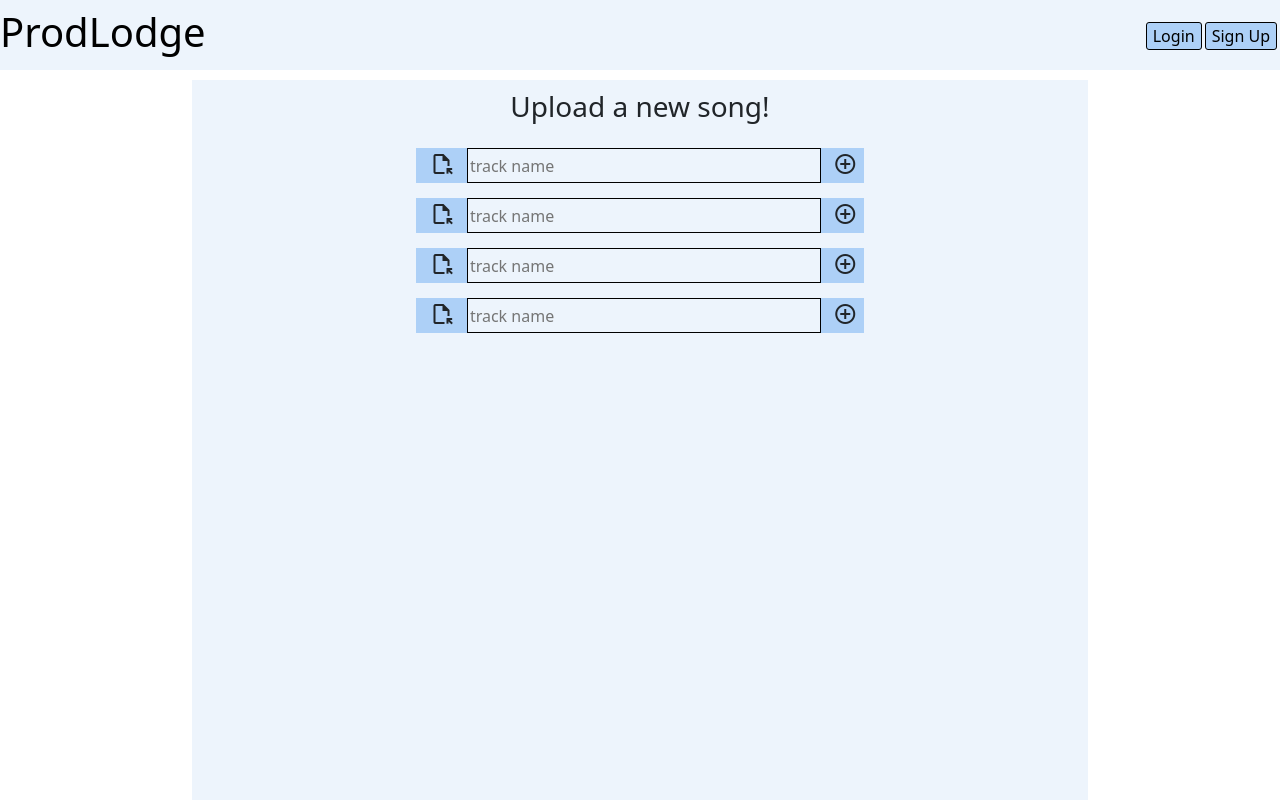
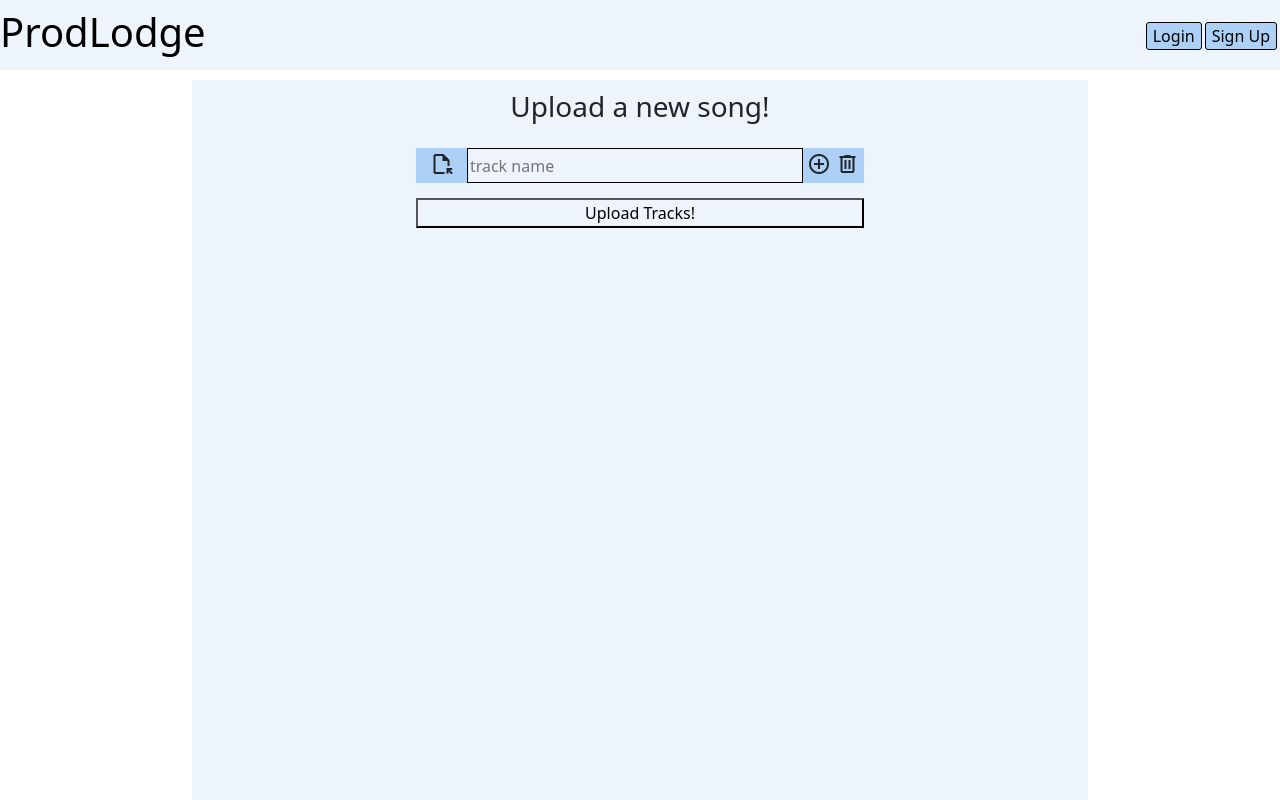
Before and after one commit to AmanKoua/ProdLodge, a React (Vite) app in the folder Frontend/: page /newSong in a window 1280 px wide. Shown: the top 800 px of the page. Built offline with nearby package versions, Linux system fonts and the light colour scheme.

Commit message:
File uploading work in progress

```diff
--- a/Frontend/src/components/SongUploadContainer.tsx
+++ b/Frontend/src/components/SongUploadContainer.tsx
@@ -1,8 +1,20 @@
 import React from "react";
-import { useState } from "react";
+import { useState, useEffect } from "react";
 import CSS from "csstype";
 
-const SongUploadContainer = () => {
+interface Props {
+  idx: number;
+  songUploadData: Object[];
+  addTrack: () => void;
+  setSongUploadData: (val: any) => void;
+}
+
+const SongUploadContainer = ({
+  idx,
+  songUploadData,
+  addTrack,
+  setSongUploadData, // song upload data will be modified by reference
+}: Props) => {
   const [trackName, setTrackName] = useState("");
 
   const SonguploadContainerStyle: CSS.Properties = {
@@ -25,7 +37,16 @@ const SongUploadContainer = () => {
 
   const AddCircleContainerStyle: CSS.Properties = {
     // position: "relative",
-    marginLeft: "2.8%",
+    marginLeft: "1%",
+    marginTop: "0.8%",
+    height: "65%",
+    // backgroundColor: "red",
+  };
+
+  const DeleteIconContainerStyle: CSS.Properties = {
+    // position: "relative",
+    marginLeft: "1%",
+    marginRight: "1%",
     marginTop: "0.8%",
     height: "65%",
     // backgroundColor: "red",
@@ -49,8 +70,26 @@ const SongUploadContainer = () => {
     width: "2%",
   };
 
+  useEffect(() => {
+    // Update track name in input field when page is loaded (add or delete a track)
+    setTrackName(songUploadData[idx].trackName);
+  }, [songUploadData]);
+
+  const deleteTrack = () => {
+    if (songUploadData.length === 1) {
+      return;
+    }
+
+    const temp = [...songUploadData];
+    temp.splice(idx, 1);
+
+    setSongUploadData(temp);
+  };
+
   const editTrackName = (e: React.ChangeEvent<HTMLInputElement>) => {
     setTrackName(e.target.value);
+    songUploadData[idx].trackName = e.target.value;
+    // setSongUploadData(songUploadData);
   };
 
   const uploadTrack = (e: React.ChangeEvent<HTMLInputElement>) => {
@@ -79,6 +118,8 @@ const SongUploadContainer = () => {
       alert("Invalid file type:")!;
       return;
     }
+
+    songUploadData[idx].file = e.target.files![0];
   };
 
   return (
@@ -90,7 +131,7 @@ const SongUploadContainer = () => {
             accept=".mp3"
             style={TrackUploadInputStyle}
             onChange={uploadTrack}
-          />{" "}
+          />
           {/*Invisible file upload button*/}
           file_open
         </span>
@@ -103,8 +144,11 @@ const SongUploadContainer = () => {
         value={trackName}
         style={TrackNameInputStyle}
       ></input>
-      <div style={AddCircleContainerStyle}>
+      <div style={AddCircleContainerStyle} onClick={addTrack}>
         <span className="material-symbols-outlined">add_circle</span>
+      </div>
+      <div style={DeleteIconContainerStyle} onClick={deleteTrack}>
+        <span className="material-symbols-outlined">delete</span>
       </div>
     </div>
   );
--- a/Frontend/src/pages/NewSong.tsx
+++ b/Frontend/src/pages/NewSong.tsx
@@ -1,11 +1,25 @@
 import React from "react";
-import { useState, useEffect } from "react";
+import CSS from "csstype";
+import { useState, useEffect, useContext } from "react";
 import { useNavigate } from "react-router-dom";
+
 import SongUploadContainer from "../components/SongUploadContainer";
+import { AuthContext } from "../context/AuthContext";
 
 const NewSong = () => {
-  const [songUploadData, setSongUploadData] = useState([]); // arr of JSON objects representing tracks
+  const [songUploadData, setSongUploadData] = useState([
+    { trackName: "", file: undefined },
+  ]); // [{trackName: string, file: FileList}]
   const navigate = useNavigate();
+  let authContext = useContext(AuthContext);
+
+  const SubmitButtonStyle: CSS.Properties = {
+    width: "50%",
+    marginLeft: "auto",
+    marginRight: "auto",
+    marginTop: "15px",
+    backgroundColor: "#edf4fc",
+  };
 
   const preventPageAccess = () => {
     // DO not allow a user to access the profile page if not logged in OR if profile has yet to be set
@@ -18,7 +32,7 @@ const NewSong = () => {
 
   useEffect(() => {
     /*
-      TODO : Remove after testing is completed!
+      TODO : Remove return after testing is completed!
     */
 
     return;
@@ -26,21 +40,64 @@ const NewSong = () => {
     preventPageAccess();
   }, []);
 
+  const addTrack = () => {
+    setSongUploadData([...songUploadData, { trackName: "", file: undefined }]);
+  };
+
+  const initSongAndUploadTracks = async () => {
+    if (songUploadData.length === 0) {
+      return;
+    }
+
+    for (let i = 0; i < songUploadData.length; i++) {
+      // TODO : Finished here!
+
+      if (songUploadData[i].file === undefined) {
+        continue;
+      }
+
+      const formData = new FormData();
+
+      formData.append("track", songUploadData[i].file!);
+
+      let response = await fetch("http://localhost:8005/upload/track", {
+        method: "POST",
+        headers: {
+          "Content-type": "application/json; charset=UTF-8", // content type seems to fix CORS errors...
+          Authorization: `Bearer ${authContext.user.token}`,
+        },
+        body: formData,
+      });
+    }
+  };
+
   const generateSongUploadContainers = (): JSX.Element => {
-    return (
+    let uploadContainersFragment = (
       <>
-        <SongUploadContainer></SongUploadContainer>
-        <SongUploadContainer></SongUploadContainer>
-        <SongUploadContainer></SongUploadContainer>
-        <SongUploadContainer></SongUploadContainer>
+        {songUploadData.map((obj, idx) => {
+          return (
+            <SongUploadContainer
+              idx={idx}
+              songUploadData={songUploadData}
+              addTrack={addTrack}
+              setSongUploadData={setSongUploadData}
+              key={idx}
+            ></SongUploadContainer>
+          );
+        })}
       </>
     );
+
+    return uploadContainersFragment;
   };
 
   return (
     <div className="mainArea">
       <h3>Upload a new song!</h3>
       {generateSongUploadContainers()}
+      <button style={SubmitButtonStyle} onClick={initSongAndUploadTracks}>
+        Upload Tracks!
+      </button>
     </div>
   );
 };
```
Also changed, not shown: 2 other files (tests, documents, lock files or other folders).
